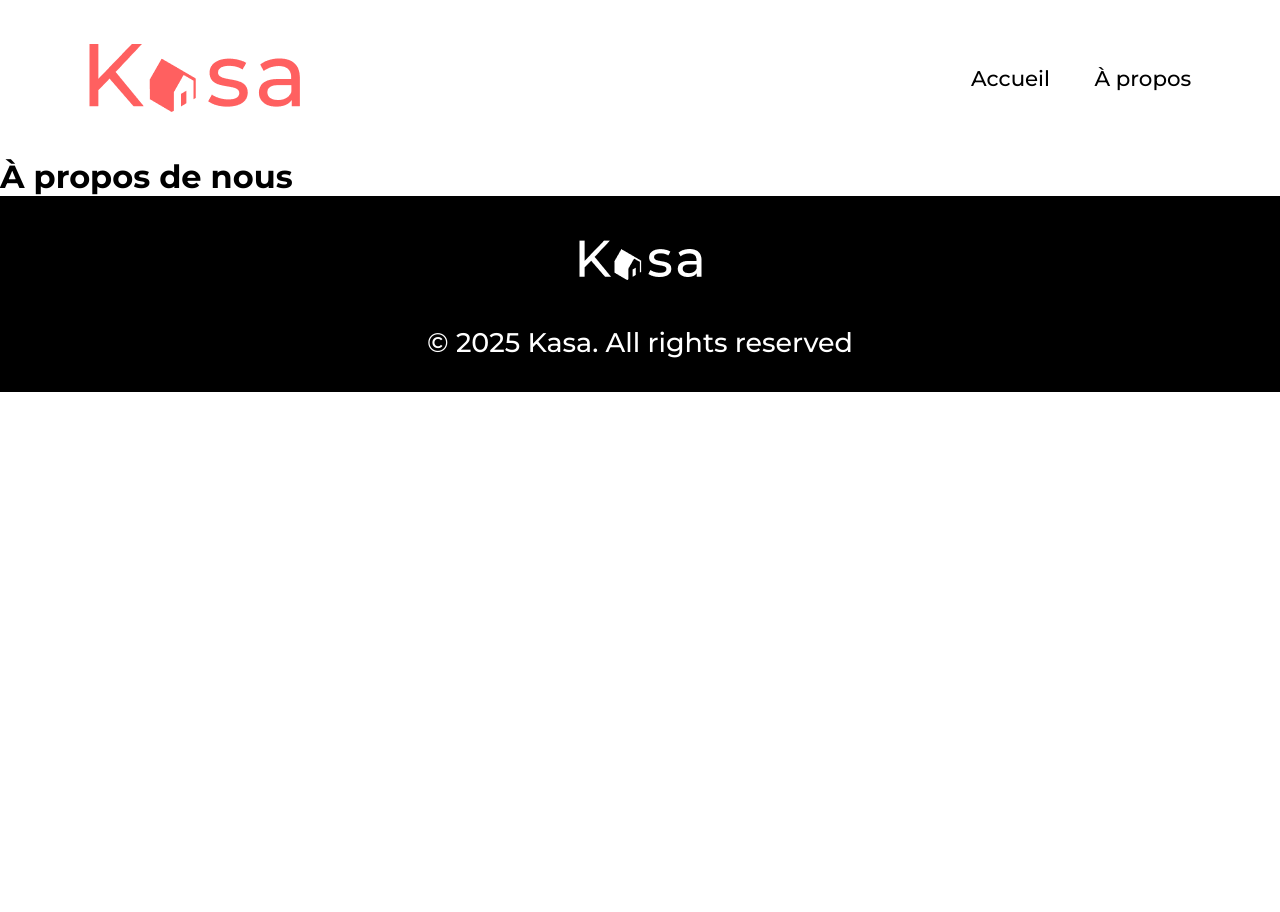
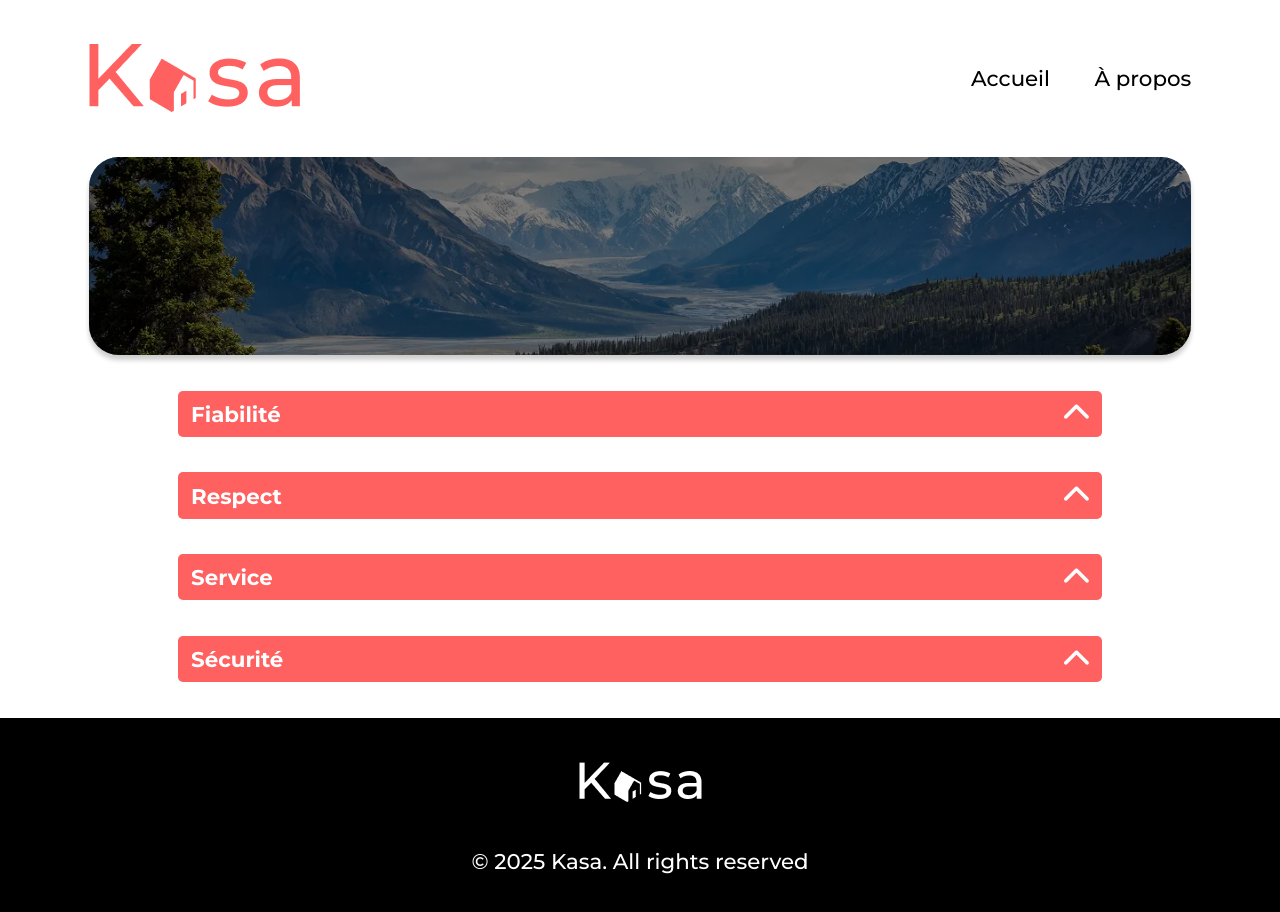
Before and after one commit to Leschaevej/Kasa, a React (Vite) app: page /about in a window 1280 px wide. Shown: the top 912 px of the page. Before the commit the page ends 800 px from the top, so only its background shows below. Built offline with nearby package versions, Linux system fonts and the light colour scheme.

Commit message:
0.5 About page

```diff
--- a/index.html
+++ b/index.html
@@ -2,10 +2,11 @@
 <html lang="en">
   <head>
     <meta charset="UTF-8" />
-    <link rel="icon" type="image/svg+xml" href="/vite.svg" />
+    <link rel="icon" href="./src/assets/images/favIcon.png" type="image/x-icon">
     <link rel="preconnect" href="https://fonts.googleapis.com">
     <link rel="preconnect" href="https://fonts.gstatic.com" crossorigin>
     <link href="https://fonts.googleapis.com/css2?family=Montserrat:ital,wght@0,100..900;1,100..900&display=swap" rel="stylesheet">
+    <link rel="stylesheet" href="https://cdnjs.cloudflare.com/ajax/libs/font-awesome/6.0.0-beta3/css/all.min.css" />
     <meta name="viewport" content="width=device-width, initial-scale=1.0" />
     <title>Kasa</title>
   </head>
--- a/src/assets/Banner.scss
+++ b/src/assets/Banner.scss
@@ -1,7 +1,7 @@
 .banner {
     background-size: cover;
     height: 15.49vw;
-    margin: 0 6.94vw 3.47vw 6.94vw;
+    margin: 0 6.94vw;
     display: flex;
     justify-content: center;
     align-items: center;
--- a/src/assets/Card.scss
+++ b/src/assets/Card.scss
@@ -1,5 +1,5 @@
 .cardContainer {
-    margin: 0 6.94vw;
+    margin: 3.47vw 6.94vw;
     padding: 3.47vw;
     background-color: #f6f6f6;
     border-radius: 30px;
--- /dev/null
+++ b/src/assets/Collapse.scss
@@ -0,0 +1,54 @@
+.collapseContainer {
+    justify-self: center;
+    margin: 2.778vw 13.889vw;
+}
+
+.collapse {
+    width: 100%;
+}
+
+.collapseHeader {
+    width: 100%;
+    height: 3.611vw;
+    display: flex;
+    align-items: center;
+    justify-content: space-between;
+    background-color: #ff6060;
+    padding: 0.694vw 1.042vw;
+    margin-top: 2.778vw;
+    border-radius: 5px;
+    cursor: pointer;
+    border: none;
+}
+
+.collapseTitle {
+    font-size: 1.667vw;
+    font-weight: 700;
+    color: white;
+}
+
+.collapseArrow {
+    transition: transform 0.3s ease-in-out;
+    font-size: 2.222vw;
+    color: white;
+}
+
+.collapseArrow.open {
+    transform: rotate(-180deg);
+}
+
+.collapseContent {
+    background-color: #fbfbfb;
+    padding: 0 1.042;
+    border-radius: 5px;
+    max-height: 0;
+    opacity: 0;
+    overflow: hidden;
+    transition: max-height 0.4s ease-out, opacity 0.3s ease-out, padding 0.3s ease-out;
+}
+
+.collapseContent.open {
+    max-height: 200px;
+    opacity: 1;
+    padding: 10px 15px;
+}
--- a/src/assets/Footer.scss
+++ b/src/assets/Footer.scss
@@ -9,12 +9,21 @@ footer {
 
     p {
         color: white;
-        font-size: 2.105vw;
+        font-size: 1.667vw;
         font-weight: 500;
-        margin-bottom: 2.632vw;
+        margin-bottom: 3.47vw;
     }
 }
 
+@media (min-width: 1440px) {
+    footer img {
+        margin: 50px 0;
+    }
+    footer p {
+        font-size: 24px;
+        margin-bottom: 50px;
+    }
+}
 @media (max-width: 768px) {
     footer p {
       font-size: 3.2vw;
--- /dev/null
+++ b/src/components/Collapse.jsx
@@ -0,0 +1,26 @@
+import React, { useState } from 'react';
+import '../assets/Collapse.scss';
+
+function Collapse({ title, content }) {
+    const [isOpen, setIsOpen] = useState(false);
+
+    const toggleCollapse = () => {
+        setIsOpen(!isOpen);
+    };
+
+    return (
+        <div className="collapse">
+            <button className="collapseHeader" onClick={toggleCollapse}>
+                <span className="collapseTitle">{title}</span>
+                <div className={`collapseArrow ${isOpen ? 'open' : ''}`}>
+                    <i className={`fa-solid ${isOpen ? 'fa-chevron-down' : 'fa-chevron-up'}`}></i>
+                </div>
+            </button>
+            <div className={`collapseContent ${isOpen ? 'open' : ''}`}>
+                <p>{content}</p>
+            </div>
+        </div>
+    );
+}
+
+export default Collapse;
--- a/src/pages/About.jsx
+++ b/src/pages/About.jsx
@@ -1,5 +1,32 @@
+import React from 'react';
+import Collapse from '../components/Collapse.jsx';
+import Banner from '../components/Banner';
+import bannerAbout from '../assets/images/bannerAbout.webp';
+
 function About() {
-    return <h1>À propos de nous</h1>;
+    return (
+        <section>
+            <Banner backgroundImage={bannerAbout} />
+            <div className='collapseContainer'>
+                <Collapse
+                    title="Fiabilité"
+                    content="Les annonces postées sur Kasa garantissent une fiabilité totale. Les photos sont conformes aux logements, et toutes les informations sont régulièrement vérifiées par nos équipes."
+                />
+                <Collapse
+                    title="Respect"
+                    content="La bienveillance fait partie des valeurs fondatrices de Kasa. Tout comportement discriminatoire ou de perturbation du voisinage entraînera une exclusion de notre plateforme."
+                />
+                <Collapse
+                    title="Service"
+                    content="La qualité du service est au cœur de notre engagement chez Kasa. Nous veillons à ce que chaque interaction, que ce soit avec nos hôtes ou nos locataires, soit empreinte de respect et de bienveillance."
+                />
+                <Collapse
+                    title="Sécurité"
+                    content="La sécurité est la priorité de Kasa. Aussi bien pour nos hôtes que pour les voyageurs, chaque logement correspond aux critères de sécurité établis par nos services. En laissant une note aussi bien à l'hôte qu'au locataire, cela permet à nos équipes de vérifier que les standards sont bien respectés. Nous organisons également des ateliers sur la sécurité domestique pour nos hôtes."
+                />
+            </div>
+        </section>
+    );
 }
 
 export default About;
--- a/src/pages/Home.jsx
+++ b/src/pages/Home.jsx
@@ -7,11 +7,8 @@ function Home() {
     const bannerTitle = "Chez vous, partout et ailleurs";
 
     return (
-        <div>
-            {/* Bannière */}
+        <section>
             <Banner backgroundImage={bannerHome} title={bannerTitle} />
-
-            {/* Liste des logements */}
             <div className="cardContainer">
                 {logements.map((logement) => (
                     <Card
@@ -21,7 +18,7 @@ function Home() {
                     />
                 ))}
             </div>
-        </div>
+        </section>
     );
 }
 
```
Also changed, not shown: src/assets/images/bannerAbout.webp (added), src/assets/images/favIcon.png (added), src/components/Card.jsx (line endings or trailing spaces).
